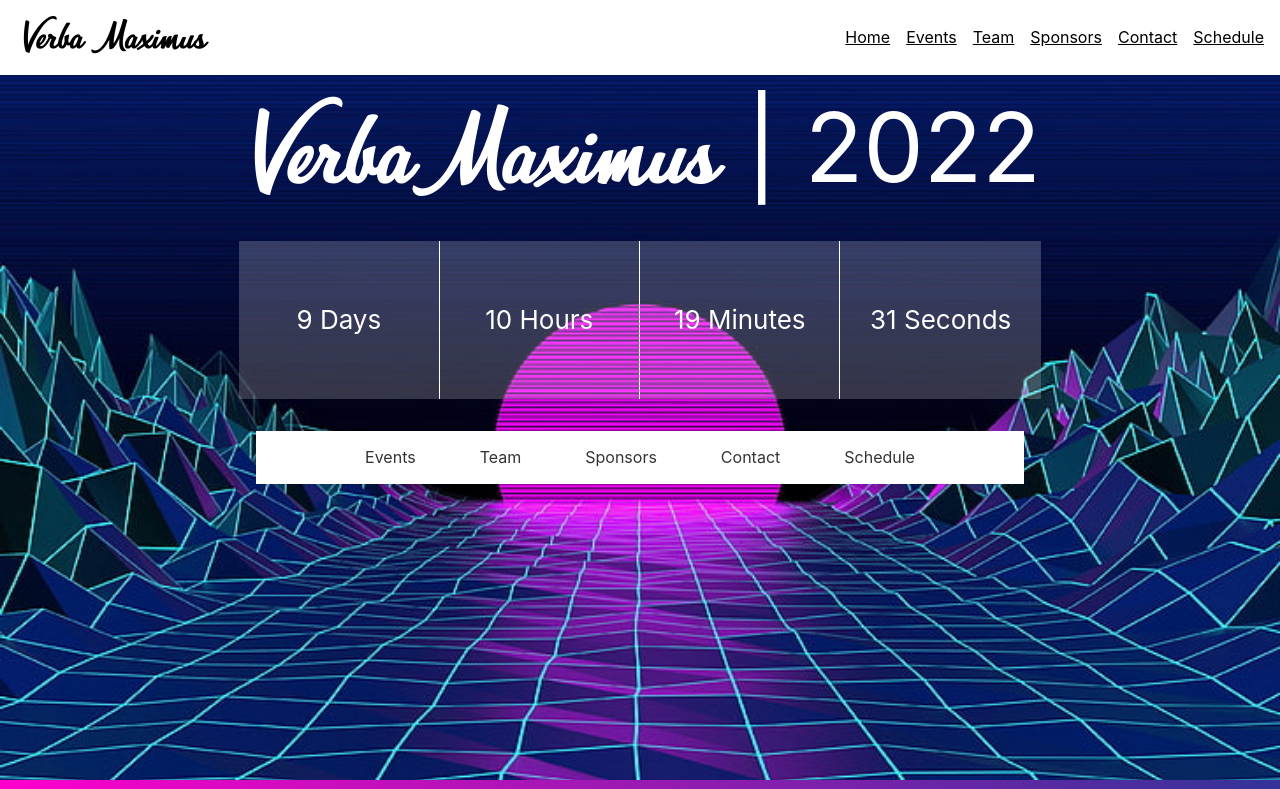
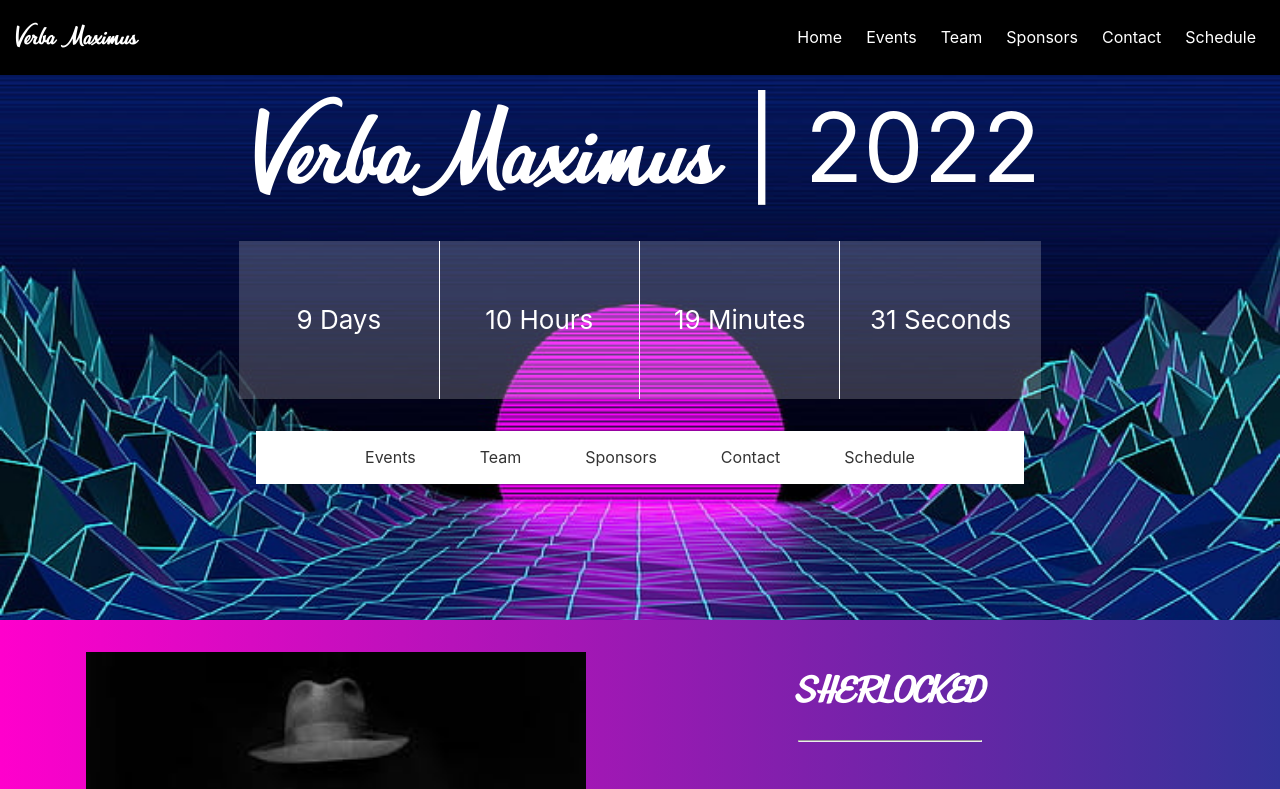
Before and after one commit to verbamaximus/vmwebsite, a React (Create React App) app: page /#/ in a window 1280 px wide. Shown: the top 789 px of the page. Built offline with nearby package versions, Linux system fonts and the light colour scheme.

Commit message:
Changes to homepage and header

```diff
--- a/src/App.css
+++ b/src/App.css
@@ -25,8 +25,9 @@
   background: linear-gradient(to right, #ff00cc, #333399);
 }
 
+/* Header */
 .home-header {
-  min-height: calc(90vh);
+  min-height: calc(70vh);
   display: flex;
   flex-direction: column;
   align-items: center;
@@ -42,7 +43,6 @@
   width: 30%;
 }
 
-/* Home Page Cards */
 .content {
   width: 100%;
   padding: 2em;
@@ -57,6 +57,7 @@
   display: flex;
   flex-direction: row;
   justify-content: center;
+  margin-bottom: 2em;
 }
 
 @media screen and (max-width: 750px) {
@@ -94,7 +95,6 @@ h1 {
   height: 100%;
 }
 
-/* Home Pre Footer */
 .more {
   font-size: 2em;
   color: white;
@@ -109,15 +109,14 @@ h1 {
   text-decoration: underline;
 }
 
-/* Header */
 .header {
   width: 100%;
   height: 75px;
   position: fixed;
   top: 0;
   z-index: 2;
-  background-color: white;
-  color: black;
+  background-color: black;
+  color: white;
   display: flex;
   flex-direction: row;
   align-items: center;
@@ -130,7 +129,10 @@ h1 {
 
 .header-title {
   justify-content: flex-start;
+  font-size: 1.5em;
   margin-left: 0.5em;
+  color: white;
+  text-decoration: none;
 }
 
 .header-links {
@@ -139,21 +141,16 @@ h1 {
 }
 
 .h-link {
-  color: black;
-  margin-right: 1em;
+  color: white;
+  margin-right: 1.5em;
+  text-decoration: none;
   z-index: 1000;
 }
 
-@media screen and (max-width: 750px) {
-  .header-links {
-    display: none;
-  }
-  .header{
-    justify-content: center;
-  }
+.h-link:hover {
+  color:cornflowerblue;
 }
 
-/* Footer */
 .footer {
   background-color: darkslategray;
   color: white;
--- a/src/Components/Header.js
+++ b/src/Components/Header.js
@@ -3,7 +3,9 @@ import { Link } from "react-router-dom"
 export default function Header() {
     return (
         <div className="header">
-            <div className="header-title quickkiss f2">Verba Maximus</div>
+            <div className="quickkiss">
+            <Link className="header-title" to="/">Verba Maximus</Link>
+            </div>
             <div className="header-links">
                 <Link className="h-link" to="/">Home</Link>
                 <Link className="h-link" to="/Events">Events</Link>
--- a/src/Pages/Home.js
+++ b/src/Pages/Home.js
@@ -95,7 +95,6 @@ function Home() {
           </div>
 
           <div className='headline1 white'>
-            <img src = {sherlock} className = 'home-image'/>
             <Fade left>
             <div className='headline-desc'>
               <h1 className='quickkiss'>ARG</h1>
@@ -106,6 +105,7 @@ function Home() {
 
             </div>
             </Fade>
+            <img src = {sherlock} className = 'home-image'/>
           </div>
 
           <div className='headline1 white'>
@@ -122,17 +122,17 @@ function Home() {
           </div>
 
           <div className='headline1 white'>
-            <img src = {sherlock} className = 'home-image'/>
             <Fade left>
             <div className='headline-desc'>
               <h1 className='quickkiss'>SUPERPOSITION</h1>
               <hr className='hrWidth'/>
-
                   <p>
                   Nullam ornare, nisi eget vulputate pellentesque, metus metus tempor nisl, ut malesuada lacus lectus in nunc. Cras dapibus scelerisque nunc, sed tempus magna ultricies vel. Phasellus a leo sit amet eros euismod finibus nec eu orci. Suspendisse quis diam nec neque facilisis vestibulum non a diam. Pellentesque et vestibulum lorem, vel iaculis massa. Phasellus sagittis volutpat augue eu fermentum. Integer tincidunt est a nunc scelerisque dictum. Ut pretium augue ac odio molestie, at ultricies erat tempus. Maecenas tempus justo purus.
                   </p>
+
             </div>
             </Fade>
+            <img src = {sherlock} className = 'home-image'/>
           </div>
 
           <Link to = "/Events" className='more'>...and more!</Link>
```
Lines whose indentation alone changed are shown as unchanged.
